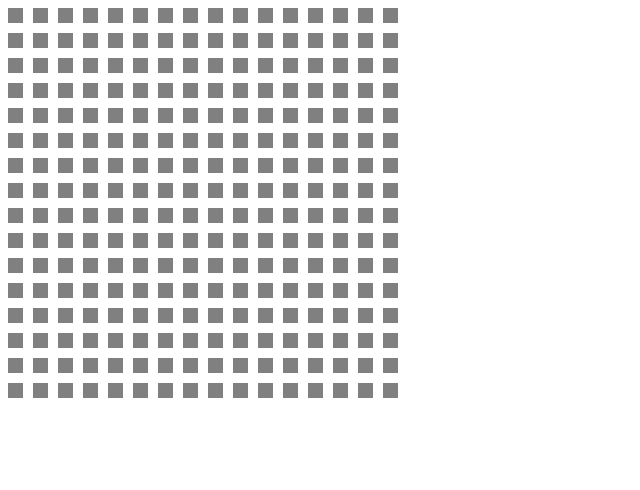
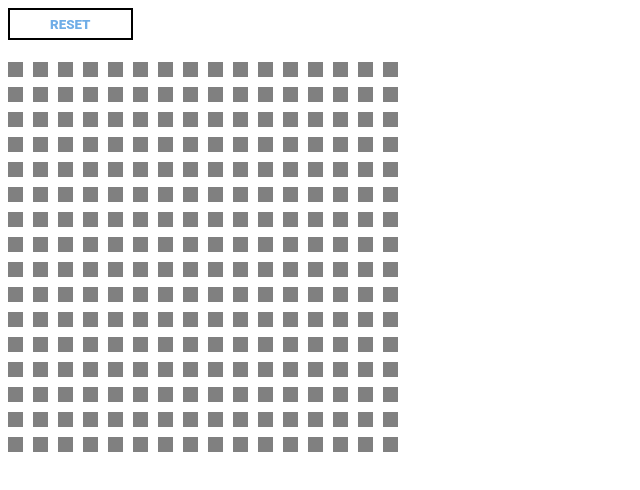
Before and after one commit to Faith-Gray/etch-a-sketch, a plain HTML site: page index.html in a window 1280 px wide. Shown: the whole page, without its empty margins (0-640 px from the left). Drawn offline with Linux system fonts and the light colour scheme.

Commit message:
added reset button

```diff
--- a/app.js
+++ b/app.js
@@ -24,3 +24,12 @@ function colorGrid(target) {
     target = e.target;
     colorGrid(target);
   });
+
+  document.getElementById('reset').addEventListener('click', resetSquares);
+
+
+  function resetSquares() {
+
+    var gridPixels = gridContainer.querySelectorAll('div');
+    gridPixels.forEach(gridPixel => gridPixel.style.backgroundColor = '#808080');
+  }
--- a/index.html
+++ b/index.html
@@ -8,9 +8,14 @@
     <link rel="stylesheet" href="styles.css">
 </head>
 <body>
+    <button id="reset">Reset</button>
+    <br>
+    <br>
 
     <div class="grid"></div>
 
     <script src="app.js"></script>
+
+
 </body>
 </html>
--- a/styles.css
+++ b/styles.css
@@ -1,5 +1,5 @@
 * {
-    background: white;
+    background:white;
   }
 
   .grid {
@@ -8,3 +8,26 @@
     grid-template-rows: repeat(16, 1fr);
     gap: 10px;
   }
+
+  #reset {
+    display:inline-block;
+    padding:0.5em 3em;
+    border:0.16em solid #000000;
+    margin:0 0.3em 0.3em 0;
+    box-sizing: border-box;
+    text-decoration:none;
+    text-transform:uppercase;
+    font-family:'Roboto',sans-serif;
+    font-weight:1000;
+    color:#6fade7;
+    text-align:center;
+    transition: all 0.15s;
+    }
+    #reset:hover{
+    color:#727272;
+    border-color:#000000;
+    }
+    #reset:active{
+    color:#727272;
+    border-color:#000000;
+    }
```
